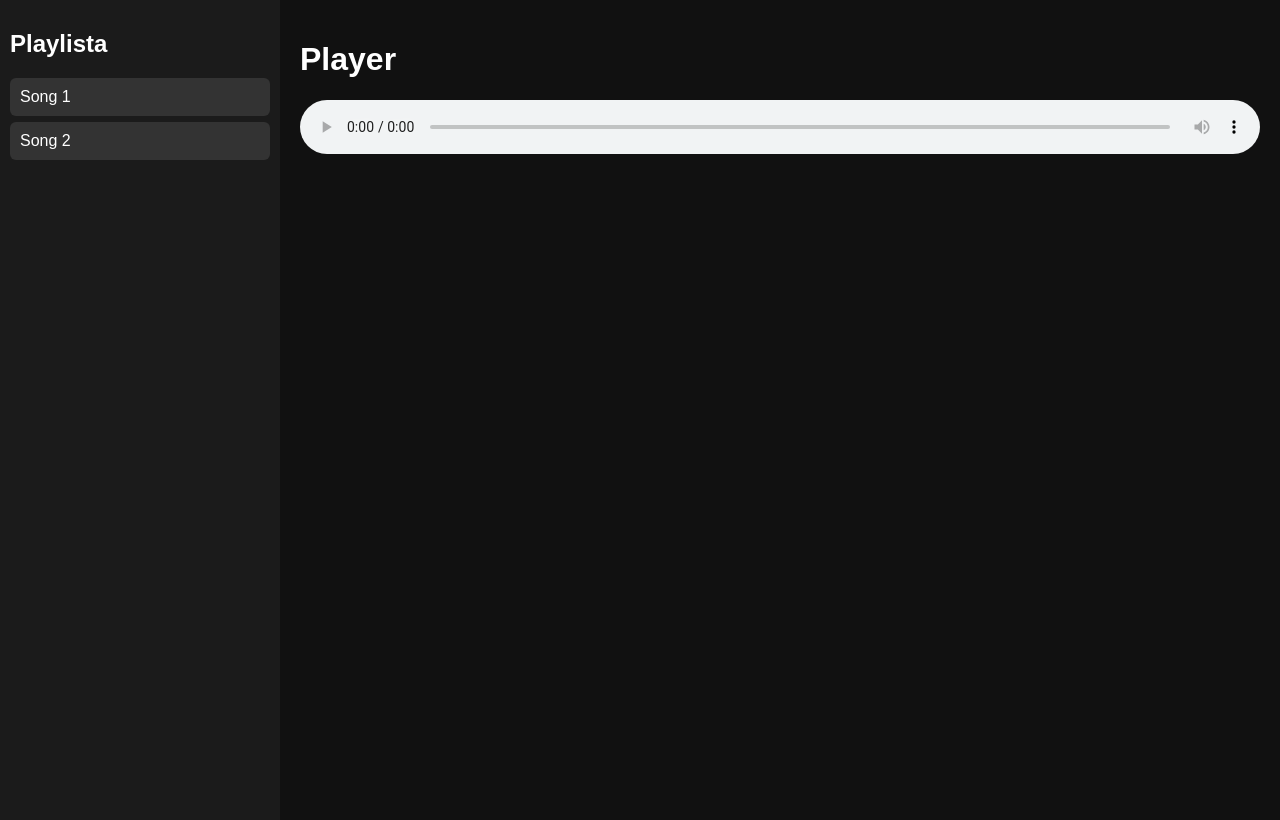
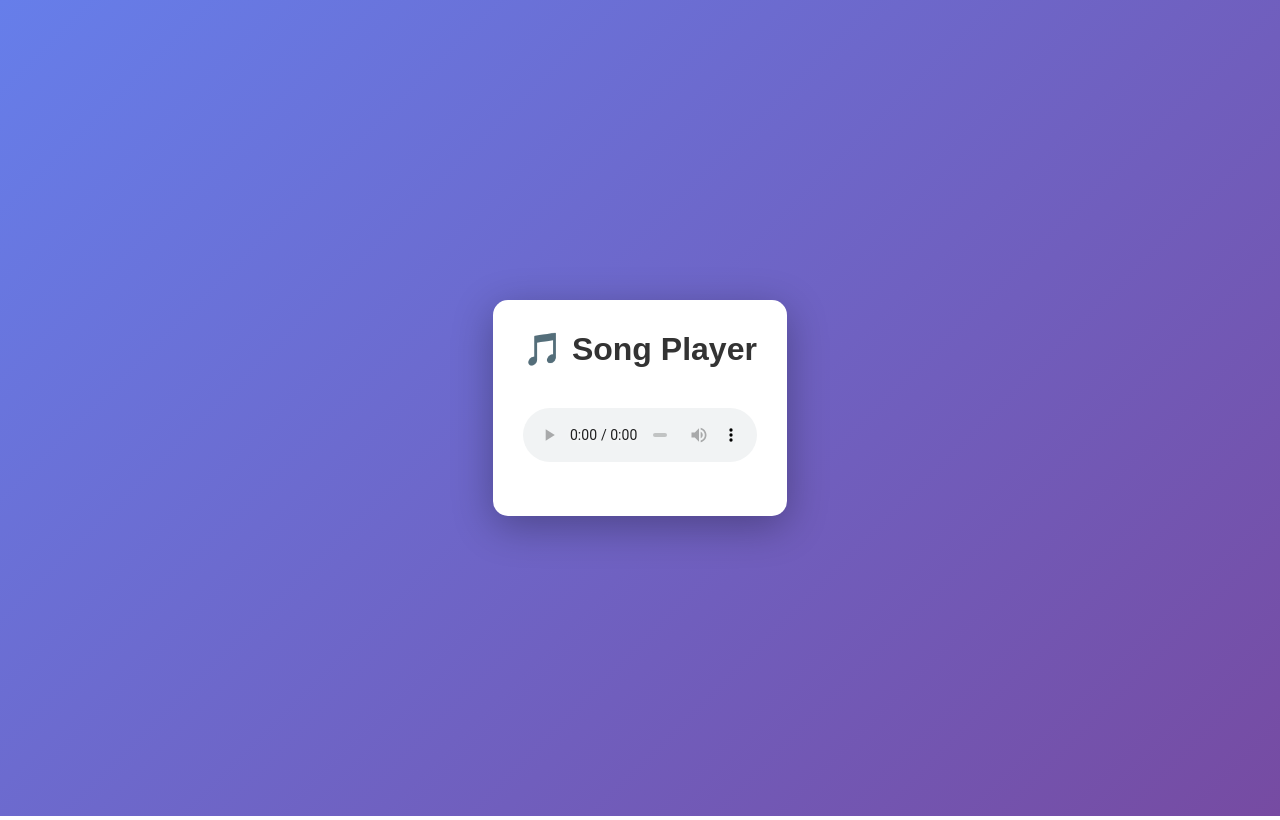
Before and after one commit to dlaelektroant-dot/songplayer, a plain HTML site: page index.html in a window 1280 px wide. Drawn offline with Linux system fonts and the light colour scheme.

Commit message:
Refactor HTML structure for song player

```diff
--- a/index.html
+++ b/index.html
@@ -2,70 +2,41 @@
 <html lang="pl">
 <head>
     <meta charset="UTF-8">
-<title>MIX player</title>
-
+    <meta name="viewport" content="width=device-width, initial-scale=1.0">
+    <title>Song Player</title>
     <style>
         body {
-    margin: 0;
-    font-family: Arial;
-    background: #111;
-    color: white;
             display: flex;
+            justify-content: center;
+            align-items: center;
+            height: 100vh;
+            background: linear-gradient(135deg, #667eea 0%, #764ba2 100%);
+            font-family: Arial, sans-serif;
         }
-
-#sidebar {
-    width: 260px;
-    background: #1b1b1b;
-    height: 100vh;
-    padding: 10px;
+        .player {
+            background: white;
+            padding: 30px;
+            border-radius: 15px;
+            box-shadow: 0 10px 40px rgba(0,0,0,0.3);
+            text-align: center;
         }
-
-.song {
-    padding: 10px;
-    margin: 6px 0;
-    background: #333;
-    cursor: pointer;
-    border-radius: 6px;
+        h1 {
+            margin: 0 0 20px 0;
+            color: #333;
         }
-
-.song:hover {
-    background: #555;
-}
-
-#main {
-    flex: 1;
-    padding: 20px;
-}
-
         audio {
             width: 100%;
+            margin: 20px 0;
         }
     </style>
 </head>
-
 <body>
-
-<div id="sidebar">
-    <h2>Playlista</h2>
-
-    <div class="song" onclick="play('wiosna26v1.wav')">Song 1</div>
-    <div class="song" onclick="play('music/song2.mp3')">Song 2</div>
-
+    <div class="player">
+        <h1>🎵 Song Player</h1>
+        <audio controls>
+            <source src="https://ia601406.us.archive.org/29/items/wiosna26v1/wiosna26v1.wav" type="audio/wav">
+            Twoja przeglądarka nie obsługuje odtwarzacza audio.
+        </audio>
     </div>
-
-<div id="main">
-    <h1>Player</h1>
-    <audio id="player" controls></audio>
-</div>
-
-<script>
-const player = document.getElementById("player");
-
-function play(src) {
-    player.src = src;
-    player.play();
-}
-</script>
-
 </body>
 </html>
```
Lines whose indentation alone changed are shown as unchanged.
